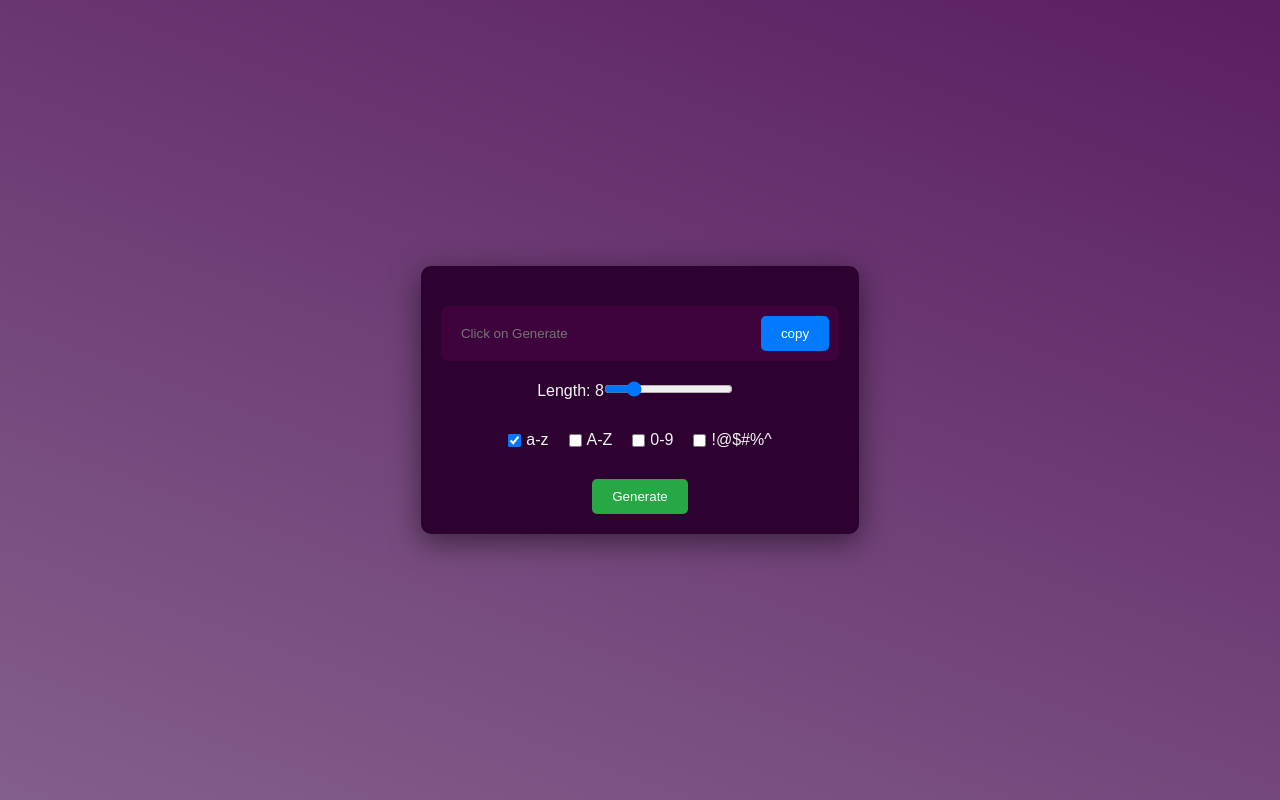
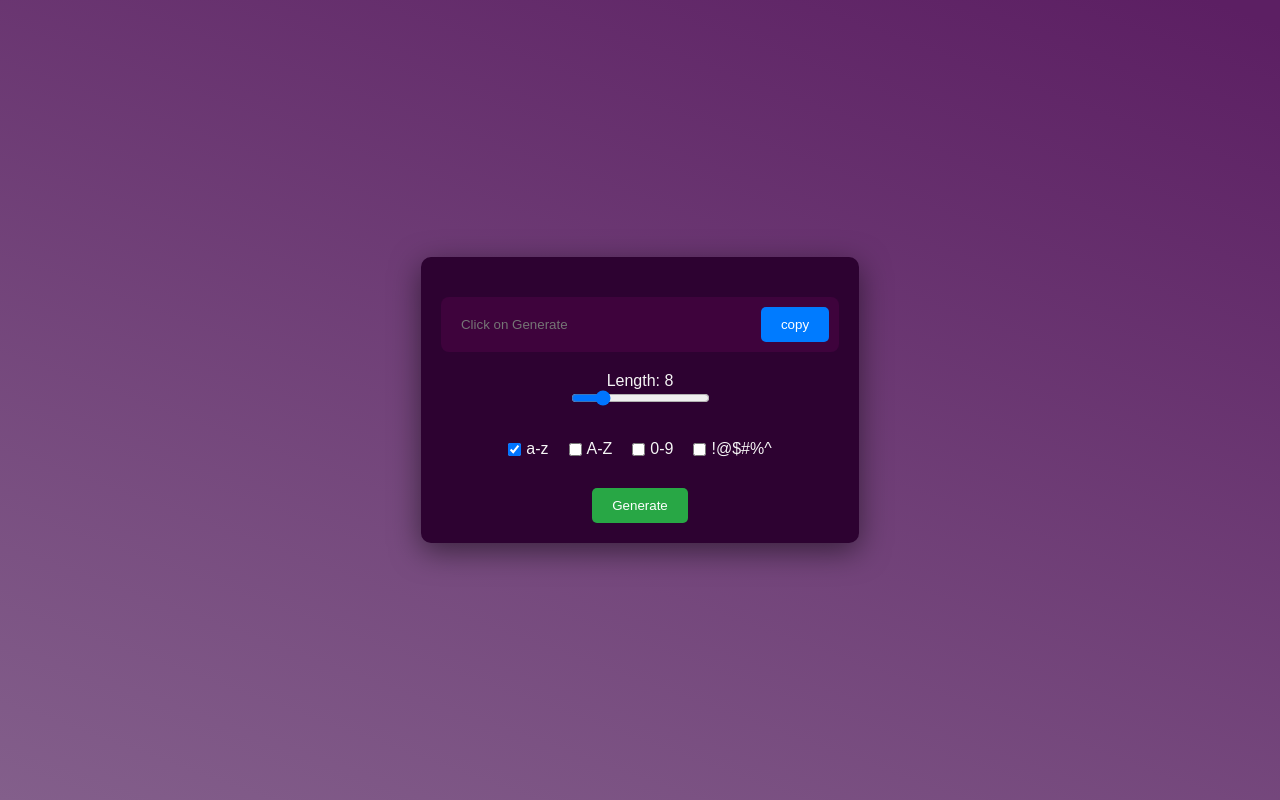
Before and after one commit to chengivan2/passgen, a Next.js app: page / in a window 1280 px wide. Built offline with nearby package versions, Linux system fonts and the light colour scheme.

Commit message:
Added more styling

```diff
--- a/src/app/theform.css
+++ b/src/app/theform.css
@@ -49,12 +49,26 @@
 
 .the-length {
   display: flex;
+  flex-direction: column;
   align-items: center;
   margin-bottom: 20px;
 }
 
 .the-length input {
   margin-right: 10px;
+}
+
+.slider-label {
+  flex: 1;
+  font-size: 16px;
+}
+
+.slider {
+  flex: 2;
+}
+
+.slider input {
+  width: 100%;
 }
 
 .options {
```
